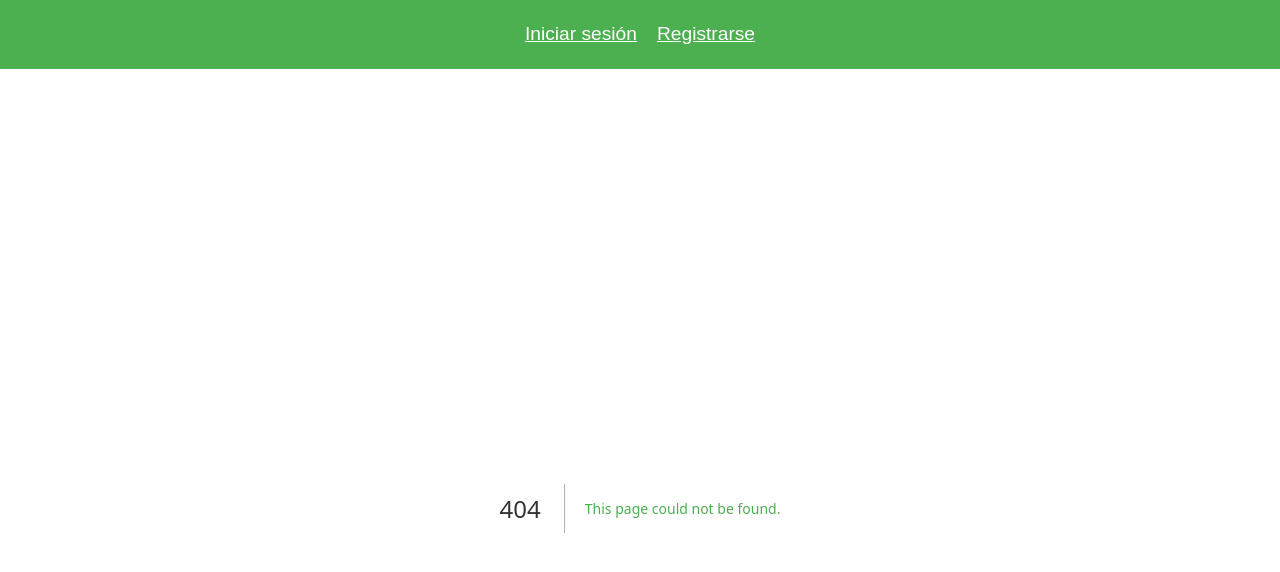
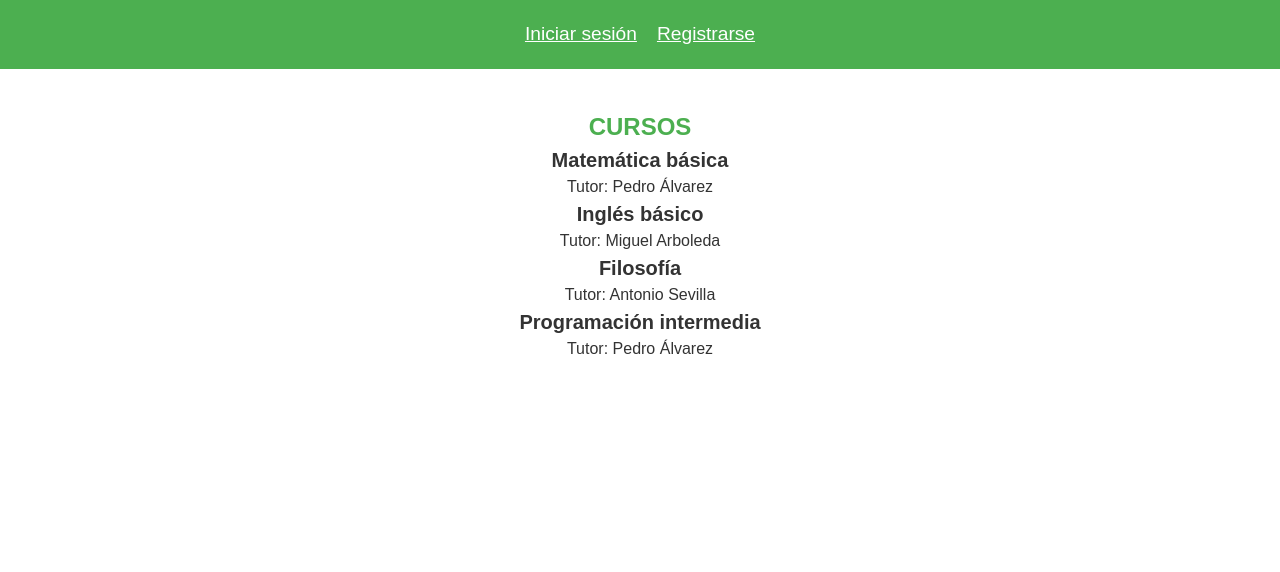
Before and after one commit to Julian090104/webtutorias, a Next.js app: page /authentication/courseList in a window 1280 px wide. Before the commit this address had no page. Shown: the top 572 px of the page. Built offline with nearby package versions, Linux system fonts and the light colour scheme.

Commit message:
Se agrega la primera version de la lista de los Cursos luego de iniciar sesion

```diff
--- /dev/null
+++ b/src/app/authentication/courseList/page.js
@@ -0,0 +1,6 @@
+"use client";
+import CourseList from "@components/courseListPage"; // Importa el componente de la lista de cursos
+
+export default function Page() {
+  return <CourseList />;
+}
--- a/src/app/page.js
+++ b/src/app/page.js
@@ -1,4 +1,5 @@
 import Image from "next/image";
+import CourseList from "@components/courseListPage";
 
 export default function Home() {
   return (
--- /dev/null
+++ b/src/components/courseListPage.js
@@ -0,0 +1,30 @@
+// components/CourseList.js
+import React from "react";
+
+const CourseList = () => {
+  const courses = [
+    { title: "Matemática básica", tutor: "Pedro Álvarez" },
+    { title: "Inglés básico", tutor: "Miguel Arboleda" },
+    { title: "Filosofía", tutor: "Antonio Sevilla" },
+    { title: "Programación intermedia", tutor: "Pedro Álvarez" },
+  ];
+
+  return (
+    <div className="flex flex-col items-center p-6">
+      <h2 className="text-3xl font-bold mb-8">CURSOS</h2>
+      <div className="grid grid-cols-1 sm:grid-cols-2 gap-6">
+        {courses.map((course, index) => (
+          <div
+            key={index}
+            className="bg-primary-color text-white p-6 rounded-lg shadow-md hover:shadow-lg transition-shadow"
+          >
+            <h3 className="text-xl font-bold mb-2">{course.title}</h3>
+            <p className="text-md">Tutor: {course.tutor}</p>
+          </div>
+        ))}
+      </div>
+    </div>
+  );
+};
+
+export default CourseList;
--- a/src/components/loginPage.js
+++ b/src/components/loginPage.js
@@ -12,7 +12,7 @@ export default function LoginPage() {
     e.preventDefault();
     try {
       await loginUser(email, password);
-      router.push('/'); // Redirige a la página principal después de iniciar sesión
+      router.push('/authentication/courseList'); // Redirige a la página principal después de iniciar sesión
     } catch (error) {
       setError(error.message); // Muestra el error si ocurre
     }
```
